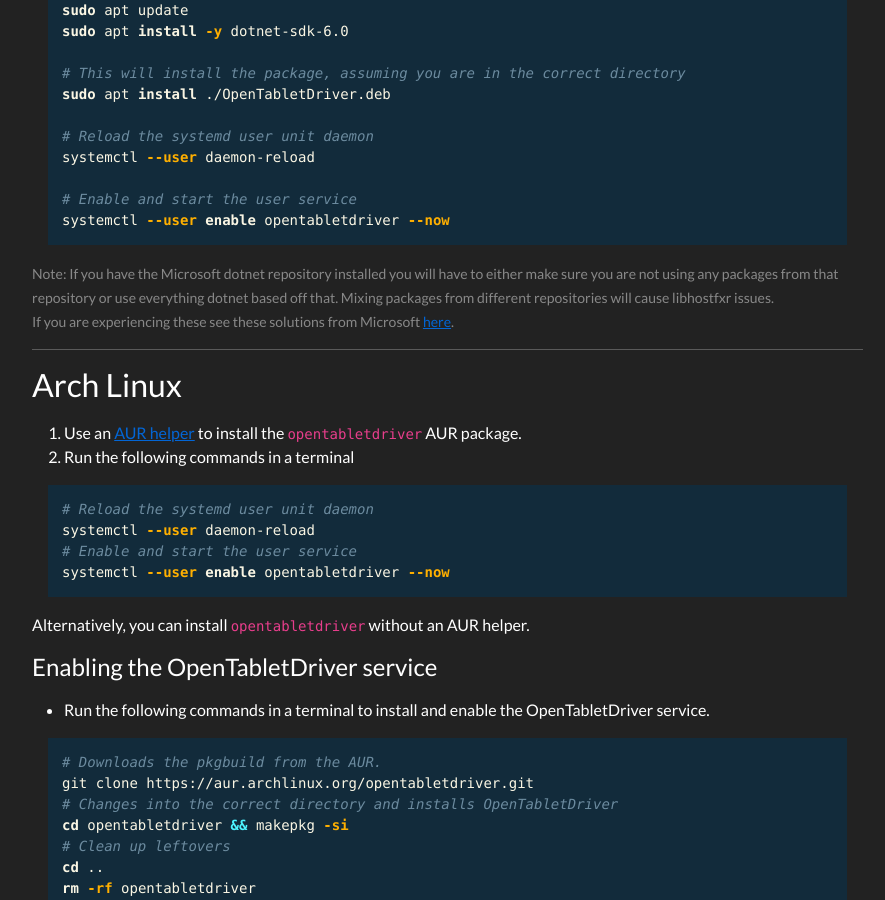
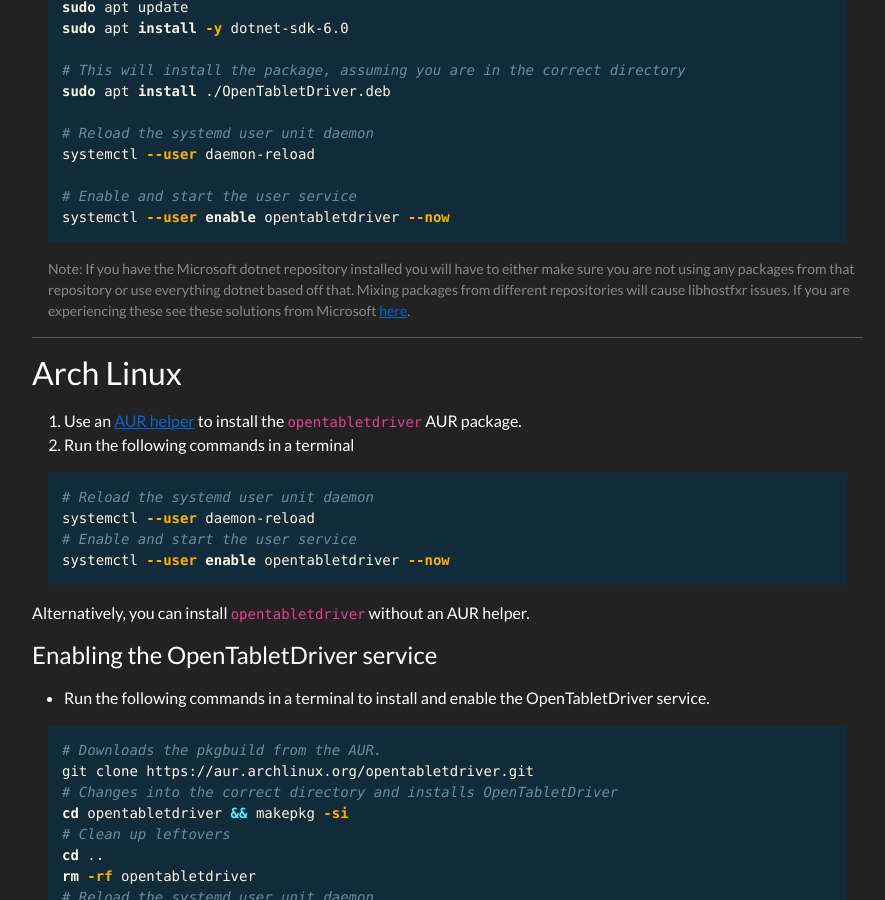
Before and after one commit to OpenTabletDriver/opentabletdriver.github.io, a Jekyll site: the page built from _wiki/Install/Linux.md, in a window 1280 px wide and 900 px high, scrolled down 419 px. Shown: the whole window, without its empty margins (335-1220 px from the left). Built offline with Jekyll 4.4.1, drawn with Linux system fonts in a browser that asks for light colours; nearby versions of some CDN libraries.

````diff
--- a/_wiki/Install/Linux.md
+++ b/_wiki/Install/Linux.md
@@ -6,9 +6,8 @@ title: Linux Installation Guide
  1. Download the [latest release]({{ site.otd_release_url }}/OpenTabletDriver.deb) <small class="text-muted">(OpenTabletDriver.deb)</small>
  2. Run the following commands in a terminal
 
-<small class="ms-3 text-muted">
-This assumes that you are in the directory in which you downloaded OpenTabletDriver to.
-</small>
+> This assumes that you are in the directory in which you downloaded OpenTabletDriver to.
+
 ```sh
 # Install the .NET runtime
 sudo apt update
@@ -24,13 +23,7 @@ systemctl --user daemon-reload
 systemctl --user enable opentabletdriver --now
 ```
 
-<small class="text-muted">
-Note: If you have the Microsoft dotnet repository installed you will have to either make sure you are
-not using any packages from that repository or use everything dotnet based off that. Mixing packages
-from different repositories will cause libhostfxr issues.\\
-If you are experiencing these see these solutions from Microsoft
-[here](https://learn.microsoft.com/en-us/dotnet/core/install/linux-package-mixup#solutions).
-</small>
+> Note: If you have the Microsoft dotnet repository installed you will have to either make sure you are not using any packages from that repository or use everything dotnet based off that. Mixing packages from different repositories will cause libhostfxr issues. If you are experiencing these see these solutions from Microsoft [here](https://learn.microsoft.com/en-us/dotnet/core/install/linux-package-mixup#solutions).
 
 ---
 
@@ -69,9 +62,7 @@ systemctl --user enable opentabletdriver --now
 
 ### Gentoo {#gentoo}
 1. Add Guru overlay\\
-<small class="ms-3 text-muted">
-This is only required if you don't already have the Guru overlay configured
-</small>
+> This is only required if you don't already have the Guru overlay configured
 ```bash
 # Enable guru repository
 sudo eselect repository enable guru
@@ -93,9 +84,7 @@ sudo emerge OpenTabletDriver-bin
 
 ### NixOS {#nixos}
 1. Edit `/etc/nixos/configuration.nix` and add this in your configuration\\
-<small class="ms-3 text-muted">
-More configuration options can be found [here](https://search.nixos.org/options?query=opentabletdriver)
-</small>
+> More configuration options can be found [here](https://search.nixos.org/options?query=opentabletdriver)
 ```nix
 # Enable OpenTabletDriver
 hardware.opentabletdriver.enable = true;
````
Also changed, not shown: _wiki/FAQ/General.md (+3 -6 lines), _wiki/Install/Windows.md (+3 -7 lines).
